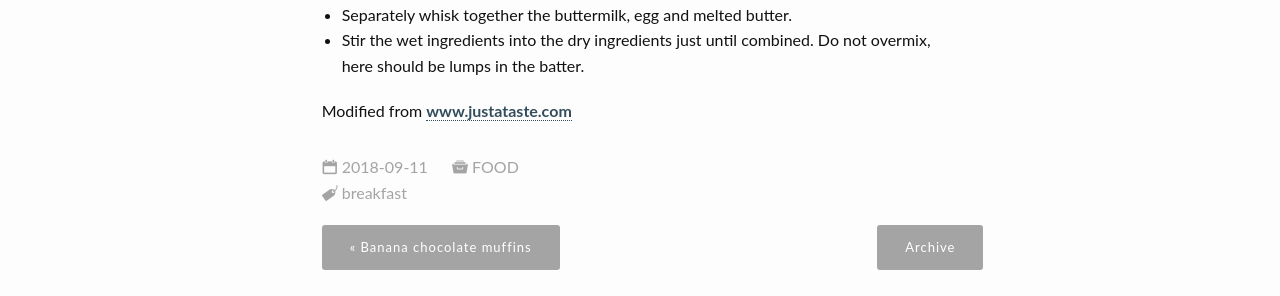
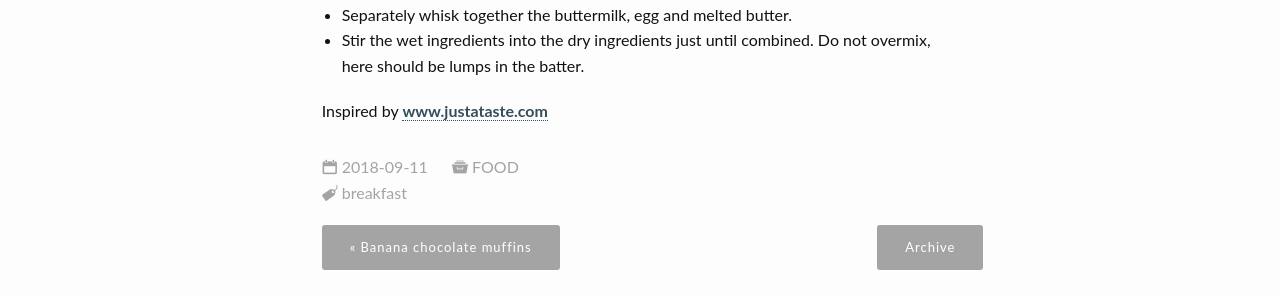
Before and after one commit to hlascelles/karinazile.github.io, a Jekyll site: the page built from _posts/food/2018-09-11-buttermilk-pancakes.md, in a window 1280 px wide. Shown: the part 1425-1721 px from the top of the page. Built offline with Jekyll 4.4.1, drawn with Linux system fonts in a browser that asks for light colours.

Commit message:
Update 2018-09-11-buttermilk-pancakes.md

```diff
--- a/_posts/food/2018-09-11-buttermilk-pancakes.md
+++ b/_posts/food/2018-09-11-buttermilk-pancakes.md
@@ -32,6 +32,6 @@ tags:
 * Separately whisk together the buttermilk, egg and melted butter.
 * Stir the wet ingredients into the dry ingredients just until combined. Do not overmix, here should be lumps in the batter.
 
-Modified from [www.justataste.com][1]
+Inspired by [www.justataste.com][1]
 
 [1]: https://www.justataste.com/light-and-fluffy-buttermilk-pancakes-recipe/
```
